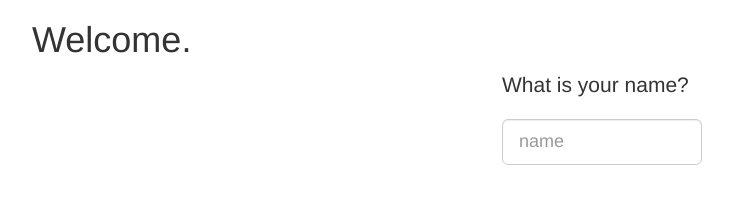
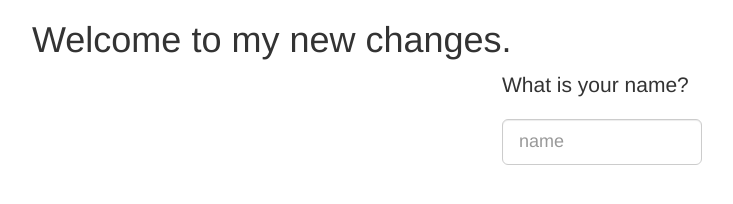
Before and after one commit to ioarun/sit725-2021-t2-prac3, a website: page public/index.html in a window 1280 px wide. Shown: the whole page, without its empty margins (38-771 px from the left). Drawn offline with nearby package versions, Linux system fonts and the light colour scheme.

Commit message:
Update index.html
a test commit

```diff
--- a/public/index.html
+++ b/public/index.html
@@ -14,7 +14,7 @@
 
 <body>
     <div class="container">
-        <h1>Welcome.</h1>
+        <h1>Welcome to my new changes.</h1>
         <div id="nameInput" class="input-group-lg center-block helloInput">
             <p class="lead">What is your name?</p>
             <input id="user_name" type="text" class="form-control" placeholder="name" aria-describedby="sizing-addon1" value="" />
```
